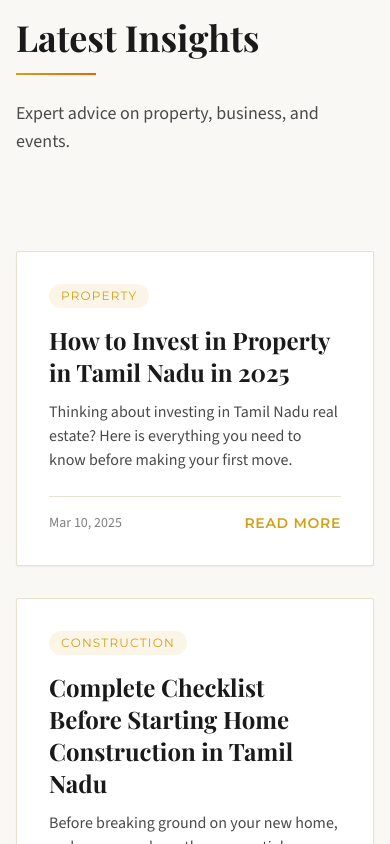
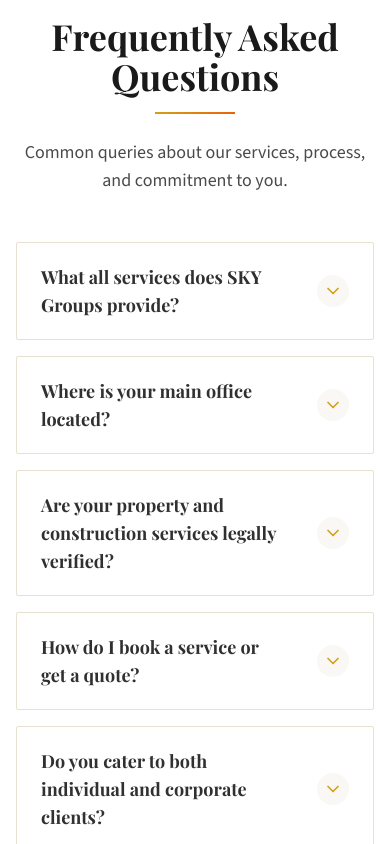
Before and after one commit to togethertechgroups-creator/Sky-groupss, a React (Vite) app: page / in a window 390 px wide. Shown: the part 7200-8044 px from the top of the page. Built offline with nearby package versions, Linux system fonts and the light colour scheme.

Commit message:
feat: Add general FAQs to Homepage

```diff
--- a/src/data/faqs.js
+++ b/src/data/faqs.js
@@ -40,5 +40,12 @@ export const faqs = {
     { question: 'Will my website be SEO optimized?', answer: 'Absolutely. We build SEO-ready architecture, meta tags, fast loading speeds, and proper heading structures.' },
     { question: 'Can I update the content myself later?', answer: 'Yes, we can build your site on a user-friendly CMS that allows you to easily edit text and images without coding knowledge.' },
     { question: 'Do you offer ongoing maintenance?', answer: 'Yes, we offer monthly or annual AMCs that cover security updates, content changes, and technical support.' }
+  ],
+  'general': [
+    { question: 'What all services does SKY Groups provide?', answer: 'We offer Property & Real Estate, Civil Construction, Pre-owned Car & Bike Sales, T-Shirts & Uniforms, Event Management, Web Design, and Staffing & Cleaning Services across entire Tamil Nadu.' },
+    { question: 'Where is your main office located?', answer: 'Our operations cover the entirety of Tamil Nadu. We manage large-scale projects and services in Chennai, Coimbatore, Madurai, and other major districts. Give us a call to find a representative near your location.' },
+    { question: 'Are your property and construction services legally verified?', answer: 'Yes, we ensure 100% legal transparency. All real estate transactions undergo a strict 50-point legal audit including DTCP/CMDA checks, Patta, and EC records before any commitment.' },
+    { question: 'How do I book a service or get a quote?', answer: 'To get an instant free quote or consultation, you can call or WhatsApp S.S. Ponnarasan directly at +91-9941888840. We usually respond within an hour.' },
+    { question: 'Do you cater to both individual and corporate clients?', answer: 'Absolutely. Whether it is an individual looking to buy a house or a corporate needing 500 custom uniforms, our specialized teams are equipped to handle any scale.' }
   ]
 };
--- a/src/pages/Home.jsx
+++ b/src/pages/Home.jsx
@@ -7,7 +7,9 @@ import SectionHeading from '../components/ui/SectionHeading';
 import ServiceCard from '../components/ui/ServiceCard';
 import CTABanner from '../components/ui/CTABanner';
 import AnimatedCounter from '../components/ui/AnimatedCounter';
+import FAQAccordion from '../components/ui/FAQAccordion';
 import { services } from '../data/services';
+import { faqs } from '../data/faqs';
 import { SOCIAL_LINKS } from '../data/social';
 import { testimonials } from '../data/testimonials';
 import postsData from '../data/blog-posts.json';
@@ -260,6 +262,20 @@ export default function Home() {
         </div>
       </section>
 
+      {/* FAQ Section */}
+      <section className="py-24 bg-white">
+        <div className="max-w-4xl mx-auto px-4 sm:px-6 lg:px-8">
+          <SectionHeading
+            title="Frequently Asked Questions"
+            subtitle="Common queries about our services, process, and commitment to you."
+            centered={true}
+          />
+          <div className="mt-12">
+            <FAQAccordion faqs={faqs.general} />
+          </div>
+        </div>
+      </section>
+
       {/* Blog Preview */}
       <section className="py-24 bg-off-white border-t border-border">
         <div className="max-w-7xl mx-auto px-4 sm:px-6 lg:px-8">
```
